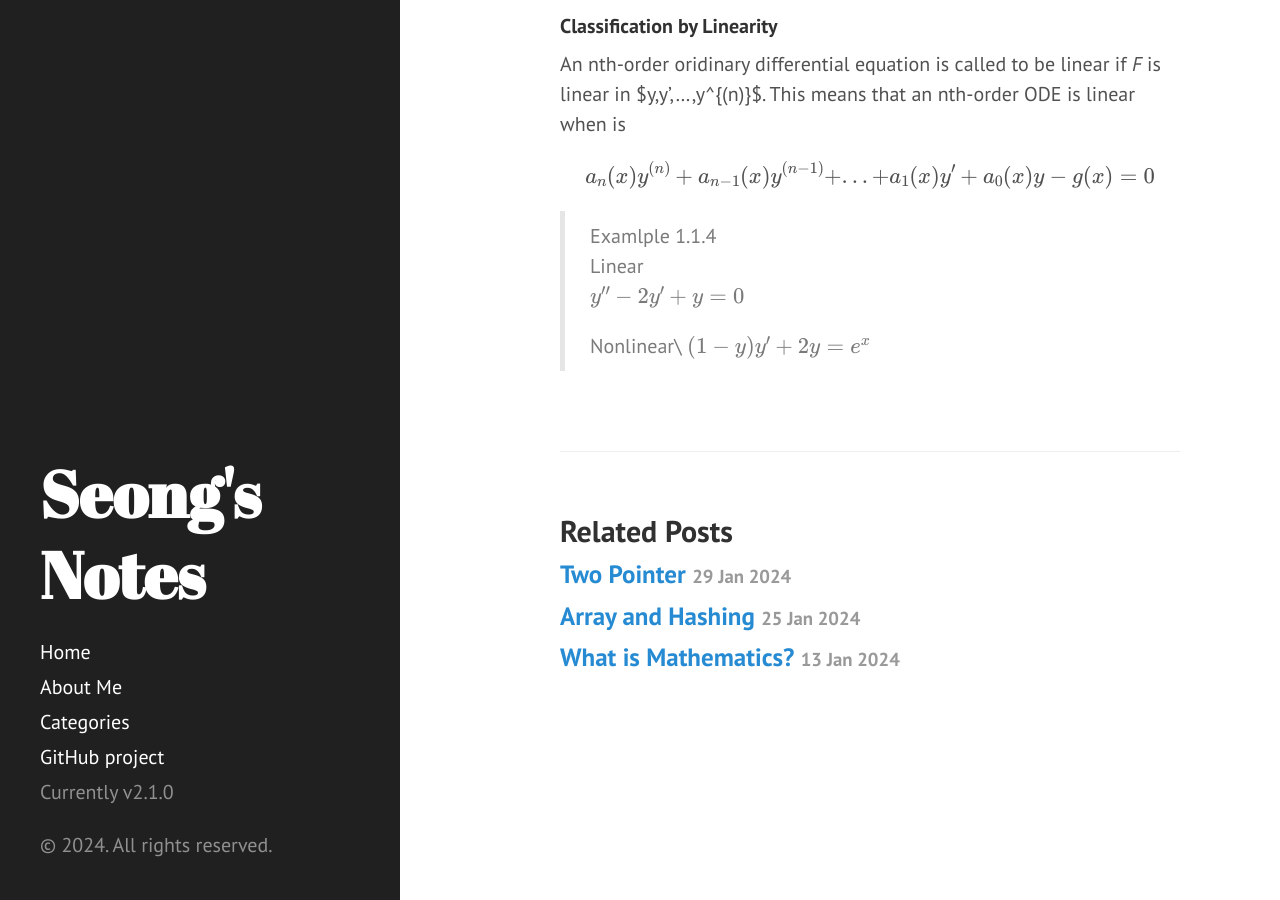
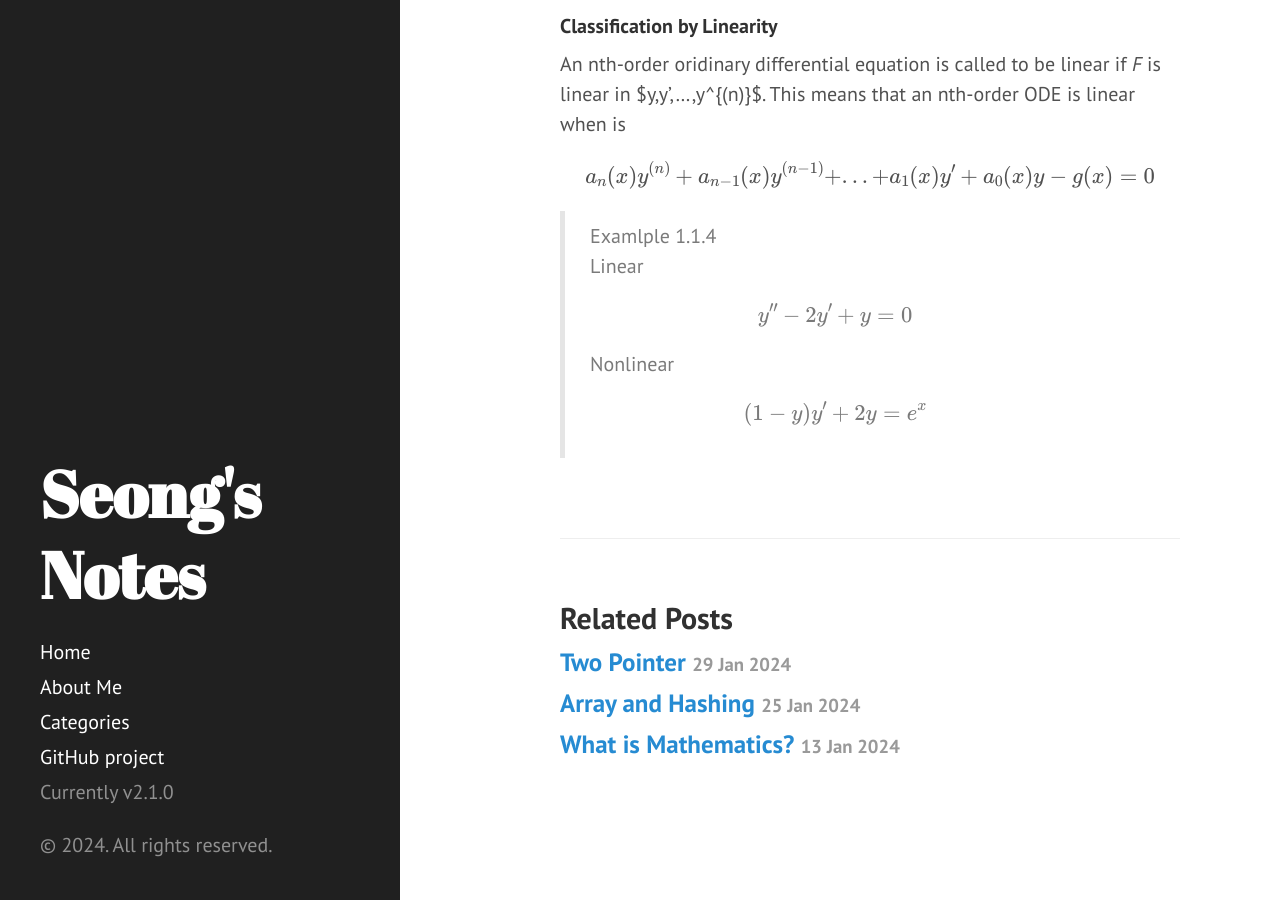
Before and after one commit to GwangseongCho/GwangseongCho.github.io, a Jekyll site: the page built from _posts/2024-02-18-differential-equations.md, in a window 1280 px wide and 900 px high, scrolled down 1799 px. Built offline with Jekyll 4.4.1, drawn with Linux system fonts in a browser that asks for light colours; formulas are drawn with MathJax 3.

Commit message:
edit DE page

```diff
--- a/_posts/2024-02-18-differential-equations.md
+++ b/_posts/2024-02-18-differential-equations.md
@@ -48,8 +48,10 @@ $$ a_n(x)y^{(n)}+a_{n-1}(x)y^{(n-1)} + ... +a_1(x)y'+a_0(x)y - g(x) = 0$$
 
 
 > Examlple 1.1.4\
-> Linear\
+> Linear
+>
 > $$y'' -2y' + y = 0$$
 >
-> Nonlinear\
+> Nonlinear
+>
 > $$(1-y)y' +2y = e^{x}$$
```
